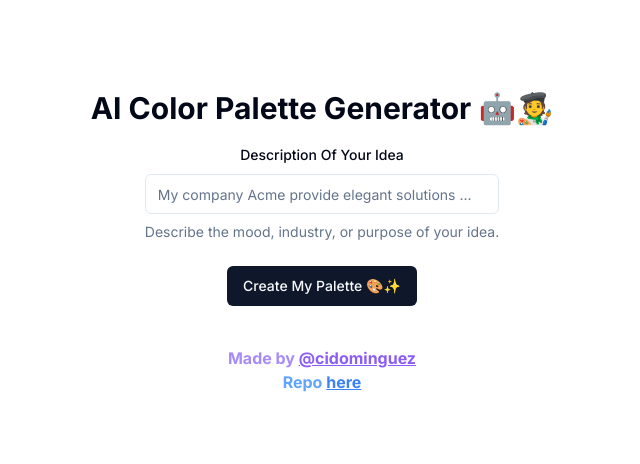
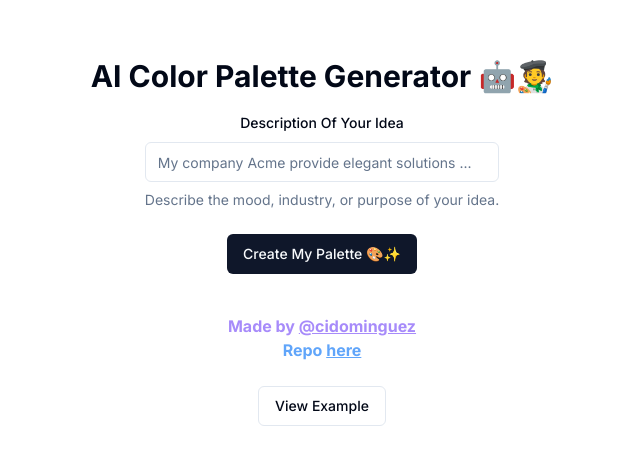
Before and after one commit to ci-dominguez/old-glimpse-nextjs, a Next.js app: page / in a window 1280 px wide. Shown: the part 158-622 px from the top of the page, without its empty margins (318-958 px from the left). Built offline with nearby package versions, Linux system fonts and the light colour scheme.

Commit message:
Add a dialog modal to display embedded youtube video tutorial

```diff
--- a/app/page.tsx
+++ b/app/page.tsx
@@ -1,35 +1,75 @@
-import ColorPaletteGenerator from '@/components/ColorPaletteGenerator';
-import Link from 'next/link';
+"use client";
+import { useState } from "react";
+import ColorPaletteGenerator from "@/components/ColorPaletteGenerator";
+import Link from "next/link";
+import { Button } from "@/components/ui/button";
+import {
+  Dialog,
+  DialogContent,
+  DialogDescription,
+  DialogHeader,
+  DialogTitle,
+  DialogTrigger,
+} from "@/components/ui/dialog";
 
 export default function Home() {
+  const [isOpen, setIsOpen] = useState(false);
+
   return (
-    <main className="flex flex-col items-center justify-center min-h-screen">
-      <h1 className="text-3xl font-bold mb-4">
+    <main className='flex flex-col items-center justify-center min-h-screen'>
+      <h1 className='text-3xl font-bold mb-4'>
         AI Color Palette Generator 🤖🧑‍🎨
       </h1>
       <ColorPaletteGenerator />
-      <h2 className="text-violet-400 font-bold pt-10">
-        Made by{' '}
+
+      <h2 className='text-violet-400 font-bold pt-10'>
+        Made by{" "}
         <Link
-          href="https://cidominguez.com"
-          className="underline text-violet-500"
-          target="_blank"
-          rel="noopener noreferrer"
+          href='https://cidominguez.com'
+          className='underline'
+          target='_blank'
+          rel='noopener noreferrer'
         >
           @cidominguez
         </Link>
       </h2>
-      <h2 className="text-blue-400 font-bold">
-        Repo{' '}
+      <h2 className='text-blue-400 font-bold'>
+        Repo{" "}
         <Link
-          href="https://github.com/ci-dominguez/ai-color-palette-nextjs-ts"
-          className="underline text-blue-500"
-          target="_blank"
-          rel="noopener noreferrer"
+          href='https://github.com/ci-dominguez/ai-color-palette-nextjs-ts'
+          className='underline'
+          target='_blank'
+          rel='noopener noreferrer'
         >
           here
         </Link>
       </h2>
+      <Dialog open={isOpen} onOpenChange={setIsOpen}>
+        <DialogTrigger asChild>
+          <Button variant='outline' className='mt-6'>
+            View Example
+          </Button>
+        </DialogTrigger>
+        <DialogContent className='sm:max-w-[600px]'>
+          <DialogHeader>
+            <DialogTitle>How to Use the AI Color Palette Generator</DialogTitle>
+            <DialogDescription>
+              Watch this short video to learn how to use the generator
+              effectively.
+            </DialogDescription>
+          </DialogHeader>
+          <div className='aspect-video'>
+            <iframe
+              width='100%'
+              height='100%'
+              src='https://www.youtube.com/embed/watch?v=0nF69UTw99E&list=RD0nF69UTw99E'
+              title='AI Color Palette Generator Tutorial'
+              allow='accelerometer; autoplay; clipboard-write; encrypted-media; gyroscope; picture-in-picture'
+              allowFullScreen
+            />
+          </div>
+        </DialogContent>
+      </Dialog>
     </main>
   );
 }
```
